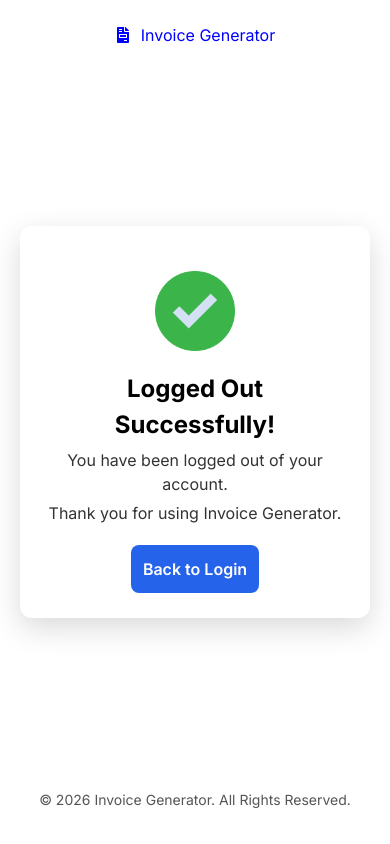
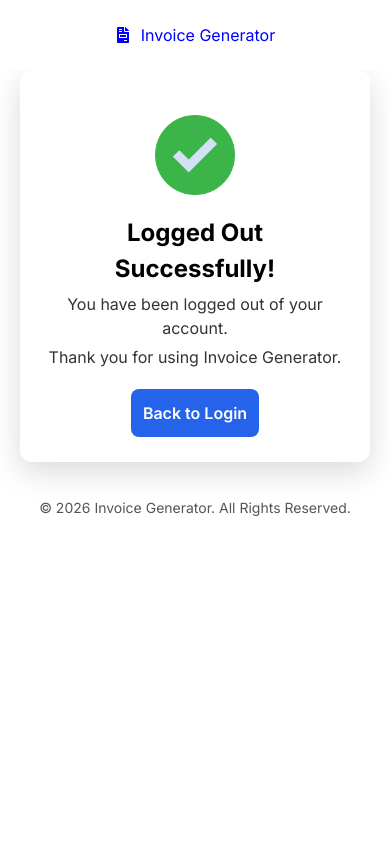
Before and after one commit to Cheffishg3094/Invoice-Generator, a React (Create React App) app: page /logout in a window 390 px wide. Built offline with nearby package versions, Linux system fonts and the light colour scheme.

Commit message:
Logout Fix

```diff
--- a/src/components/footer/footer.css
+++ b/src/components/footer/footer.css
@@ -16,5 +16,6 @@
 @media only screen and (max-width: 1024px) {
     .footer {
         text-align: center;
+        position: static;
     }
 }
--- a/src/pages/Logout/Logout.css
+++ b/src/pages/Logout/Logout.css
@@ -56,9 +56,9 @@
 @media only screen and (max-width: 1024px) {
 
     .logout-page {
-        padding-top: 90px;
+        padding-top: 70px;
         padding-bottom: 20px;
-        min-height: calc(100vh - 70px);
+        min-height: auto;
     }
 
     .logout-container {
```
